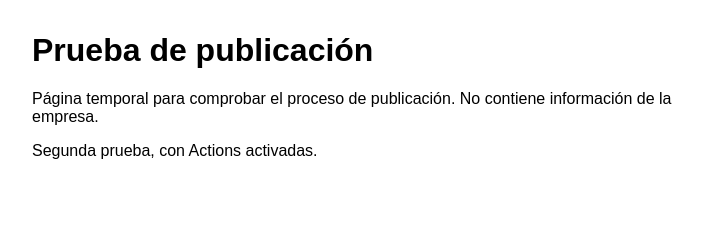
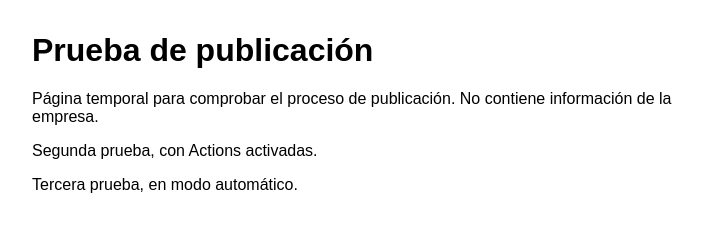
Before and after one commit to joneshys/LandingJoneshys, a plain HTML site: page index.html in a window 1280 px wide. Shown: the whole page, without its empty margins (288-990 px from the left). Drawn offline with Linux system fonts and the light colour scheme.

Commit message:
Actualización de la landing

```diff
--- a/index.html
+++ b/index.html
@@ -14,6 +14,7 @@
 <h1>Prueba de publicación</h1>
 <p>Página temporal para comprobar el proceso de publicación. No contiene información de la empresa.</p>
 <p>Segunda prueba, con Actions activadas.</p>
+<p>Tercera prueba, en modo automático.</p>
 </main>
 </body>
 </html>
```
